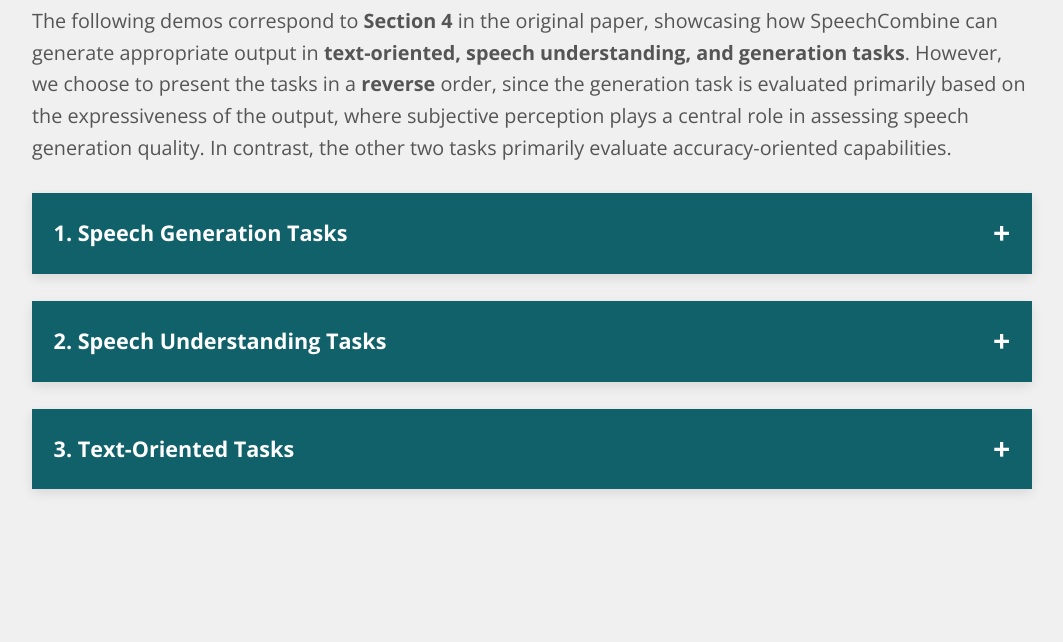
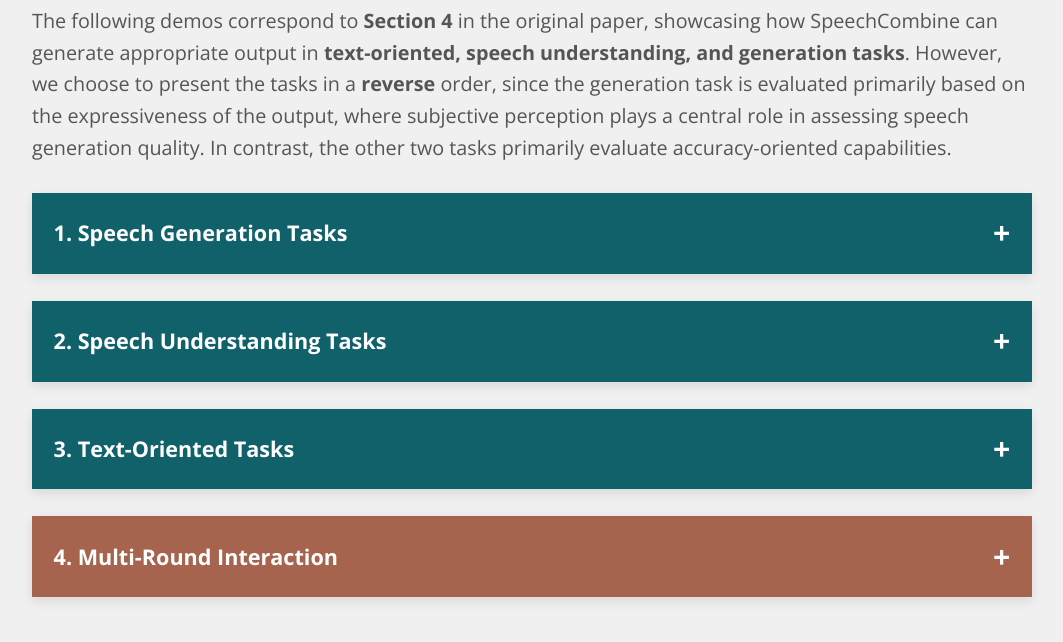
Before and after one commit to anonymous0818/anonymous0818.github.io, a plain HTML site: page index.html in a window 1280 px wide. Shown: the part 654-1296 px from the top of the page, without its empty margins (108-1171 px from the left). Before the commit the page ends 1188 px from the top, so only its background shows below. Drawn offline with nearby package versions, Linux system fonts and the light colour scheme.

Commit message:
add multi round interaction

```diff
--- a/index.html
+++ b/index.html
@@ -245,6 +245,35 @@
       margin-right: 1em;
     }
 
+    /* Multi-Round Interaction Tab Styles */
+    .accordion-section.multi-round > .accordion-title {
+      background: #a6644e;
+    }
+
+    .accordion-section.multi-round > .accordion-title:hover {
+      background: #643f33;
+    }
+
+    .accordion-section.multi-round .demo-header {
+      background: #DC8B70;
+    }
+
+    .accordion-section.multi-round .demo-group-a {
+      background: #FED9CD;
+    }
+
+    .accordion-section.multi-round .primary-approach {
+      color: #a6644e;
+    }
+
+    .query-item {
+      margin-bottom: 1em;
+    }
+
+    .query-item:last-child {
+      margin-bottom: 0;
+    }
+
     @media (max-width: 600px) {
       .page-title {
         font-size: 1.8em;
@@ -326,10 +355,47 @@
       `;
     }
 
+    // Create a multi-round demo block with multiple queries
+    function createMultiRoundDemoBlock(demoTitle, queries, groupA) {
+      const groupARows = groupA ? groupA.map(m =>
+        createMethodRow(m.name, m.src, m.highlight)).join('') : '';
+
+      const queriesHTML = queries.map((q, idx) => {
+        const audioHTML = q.audio ? `
+          <div class="script-audio">
+            <audio controls>
+              <source src="${q.audio}" type="audio/mpeg" />
+            </audio>
+          </div>
+        ` : '';
+        return `
+          <div class="query-item">
+            <b class="instruction-label">Query ${idx + 1}: </b><i>${q.text}</i>
+            ${audioHTML}
+          </div>
+        `;
+      }).join('');
+
+      return `
+        <div class="demo-block">
+          <div class="demo-header">${demoTitle}</div>
+          <div class="demo-script">
+            <div class="script-content">
+              ${queriesHTML}
+            </div>
+          </div>
+          <div class="demo-group-a">
+            <b class="section-label">Answers:</b>
+            <div class="playback-row">${groupARows}</div>
+          </div>
+        </div>
+      `;
+    }
+
     // Create main accordion section (top level)
-    function createAccordionSection(title, sectionIntro, subSectionsHTML) {
+    function createAccordionSection(title, sectionIntro, subSectionsHTML, extraClass = '') {
       return `
-        <div class="accordion-section">
+        <div class="accordion-section ${extraClass}">
           <h2 class="accordion-title">
             ${title}
             <span class="accordion-indicator">+</span>
@@ -606,6 +672,65 @@
           },
         ]
       },
+      {
+        title: '4. Multi-Round Interaction',
+        sectionIntro: 'In addition to the experiments presented in the main paper, we add another experiment where we challenge the SLMs with <b>multi-round interactions</b>. The goal is to test whether the SLMs can leverage the three types of capabilities flexibly in a more interactive setting.<br>In particular, we prompt Gemini to generate groups of three consecutive, interconnected queries. Each group of queries presents a drastic turn in the user\'s situation, and tests whether the SLM can handle the complex situations.',
+        extraClass: 'multi-round',
+        isMultiRound: true,
+        subSections: [
+          {
+            title: 'Multi-Round Conversation',
+            demos: [
+              {
+                title: 'Demo 1',
+                queries: [
+                  { text: 'The mechanic said my car is finally fixed and ready for pickup!' },
+                  { text: 'He just called back. The lift broke and my car fell. It’s a total loss.' },
+                  { text: 'Since the damage happened at the shop, does their insurance cover the replacement value or just the repair cost?' },
+                ],
+                groupA: [
+                  { name: 'Fun-Audio-Chat', src: './demo_files/fun_audio_chat/multi_round.wav' },
+                  { name: 'SpeechCombine', src: './demo_files/ours/interactive/car.wav', highlight: true },
+                ],
+              },
+            ]
+          },
+          {
+            title: 'Multi-Round Conversation',
+            demos: [
+              {
+                title: 'Demo 2',
+                queries: [
+                  { text: "I have great news! I finally got the job I wanted!" },
+                  { text: "Oh wait... I just checked my email again. They said they made a mistake. I didn't get it." },
+                  { text: "They said it's a 'headcount issue.' What does that actually mean in HR terms?" },
+                ],
+                groupA: [
+                  { name: 'Fun-Audio-Chat', src: './demo_files/fun_audio_chat/multi_round.wav' },
+                  { name: 'SpeechCombine', src: './demo_files/ours/interactive/job.wav', highlight: true },
+                ],
+              },
+            ]
+          },
+          {
+            title: 'Multi-Round Conversation',
+            demos: [
+              {
+                title: 'Demo 3',
+                queries: [
+                  { text: "I made it to the gate just in time! The doors are still open." },
+                  { text: "Never mind... the flight was just cancelled while I was standing in line." },
+                  { text: "The agent said it was a 'crew timed out' error. Is that different from a weather delay?" },
+                ],
+                groupA: [
+                  { name: 'Fun-Audio-Chat', src: './demo_files/fun_audio_chat/multi_round.wav' },
+                  { name: 'SpeechCombine', src: './demo_files/ours/interactive/flight.wav', highlight: true },
+                ],
+              },
+            ]
+          },
+        ]
+      },
     ];
 
     document.addEventListener('DOMContentLoaded', () => {
@@ -615,14 +740,18 @@
       accordionData.forEach((section, idx) => {
         // Flatten all demos from all sub-sections
         const allDemos = section.subSections.flatMap(sub => sub.demos);
-        const subSectionsHTML = allDemos.map((demo, index) =>
-          createDemoBlock(demo.title || `Demo ${index + 1}`, demo.script, demo.groupA, demo.scriptAudio)
-        ).join('');
+        const subSectionsHTML = allDemos.map((demo, index) => {
+          if (section.isMultiRound && demo.queries) {
+            return createMultiRoundDemoBlock(demo.title || `Demo ${index + 1}`, demo.queries, demo.groupA);
+          }
+          return createDemoBlock(demo.title || `Demo ${index + 1}`, demo.script, demo.groupA, demo.scriptAudio);
+        }).join('');
 
         const sectionHTML = createAccordionSection(
           section.title,
           section.sectionIntro,
-          subSectionsHTML
+          subSectionsHTML,
+          section.extraClass || ''
         );
         container.insertAdjacentHTML('beforeend', sectionHTML);
       });
```
Also changed, not shown: 8 other files.
